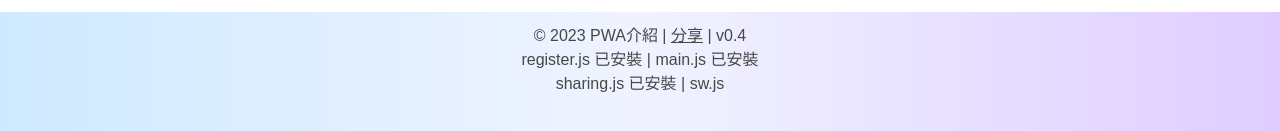
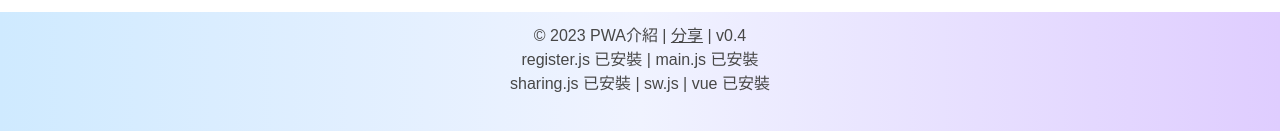
Before and after one commit to CharlieWuuu/PWA, a plain HTML site: page index.html in a window 1280 px wide. Shown: the part 1870-2001 px from the top of the page. Drawn offline with nearby package versions, Linux system fonts and the light colour scheme.

Commit message:
增加vue的安裝提示

```diff
--- a/assets/JavaScripts/main.js
+++ b/assets/JavaScripts/main.js
@@ -89,6 +89,7 @@ const app = Vue.createApp({
         return {
             articles: article_array,
             displayMode: displayMode,
+            vue: 'vue 已安裝',
         };
     },
 });
--- a/index.html
+++ b/index.html
@@ -90,7 +90,7 @@
                 <footer>
                     <div class="info">© 2023 PWA介紹 | <span class="shareBtn">分享</span> | v0.4</div>
                     <div class="info"><span id="register">register.js</span> | <span id="main">main.js</span></div>
-                    <div class="info"><span id="sharing">sharing.js</span> | <span id="sw">sw.js</span></div>
+                    <div class="info"><span id="sharing">sharing.js</span> | <span id="sw">sw.js</span> | <span id="vue">{{ vue }}</span></div>
                 </footer>
             </div>
         </div>
```
